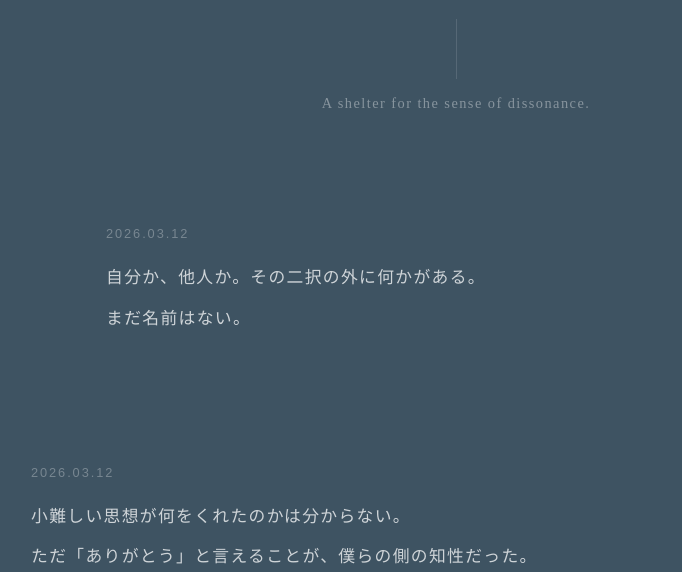
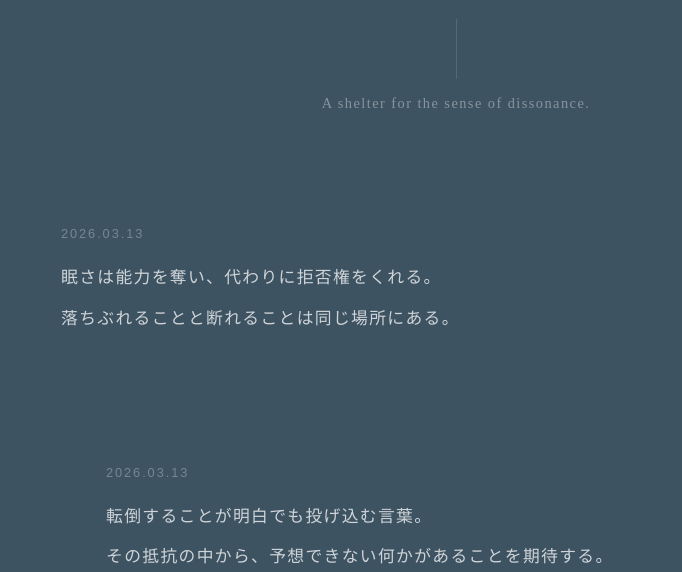
Before and after one commit to nogood500/Latebra-Chalaza, a plain HTML site: page index.html in a window 1280 px wide. Shown: the part 228-800 px from the top of the page, without its empty margins (184-866 px from the left). Drawn offline with Linux system fonts and the light colour scheme; a web font is replaced by a local one.

Commit message:
feat: Add 2 zettel entries for 2026-03-13
眠気の免罪符 / つんのめりの仕様

Co-Authored-By: Claude Opus 4.6 <noreply@anthropic.com>

```diff
--- a/index.html
+++ b/index.html
@@ -14,6 +14,22 @@
     </header>
 
     <main class="stream">
+        <article class="zettel" style="--drift-x: -1; --drift-y: -2;">
+            <div class="meta"><time datetime="2026-03-13">2026.03.13</time></div>
+            <div class="content">
+                <p>眠さは能力を奪い、代わりに拒否権をくれる。<br>
+                落ちぶれることと断れることは同じ場所にある。</p>
+            </div>
+        </article>
+
+        <article class="zettel" style="--drift-x: 2; --drift-y: 1;">
+            <div class="meta"><time datetime="2026-03-13">2026.03.13</time></div>
+            <div class="content">
+                <p>転倒することが明白でも投げ込む言葉。<br>
+                その抵抗の中から、予想できない何かがあることを期待する。</p>
+            </div>
+        </article>
+
         <article class="zettel" style="--drift-x: 2; --drift-y: -2;">
             <div class="meta"><time datetime="2026-03-12">2026.03.12</time></div>
             <div class="content">
```
